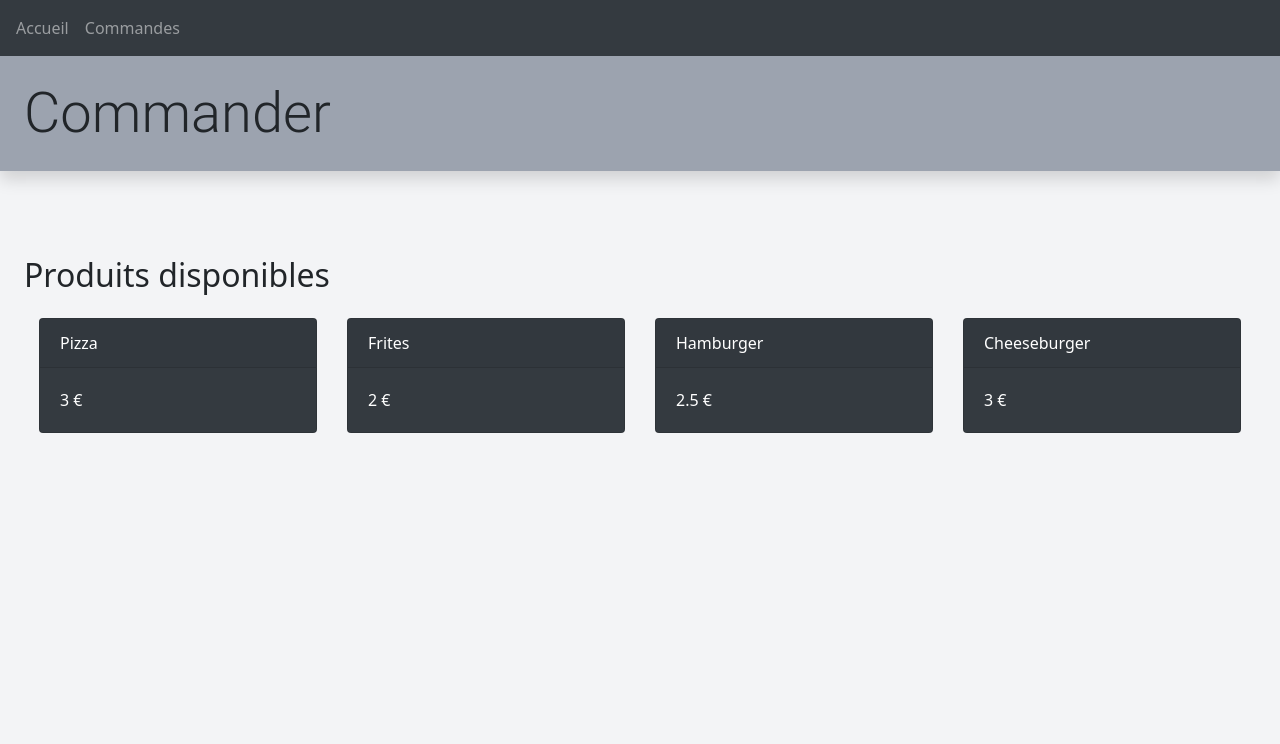
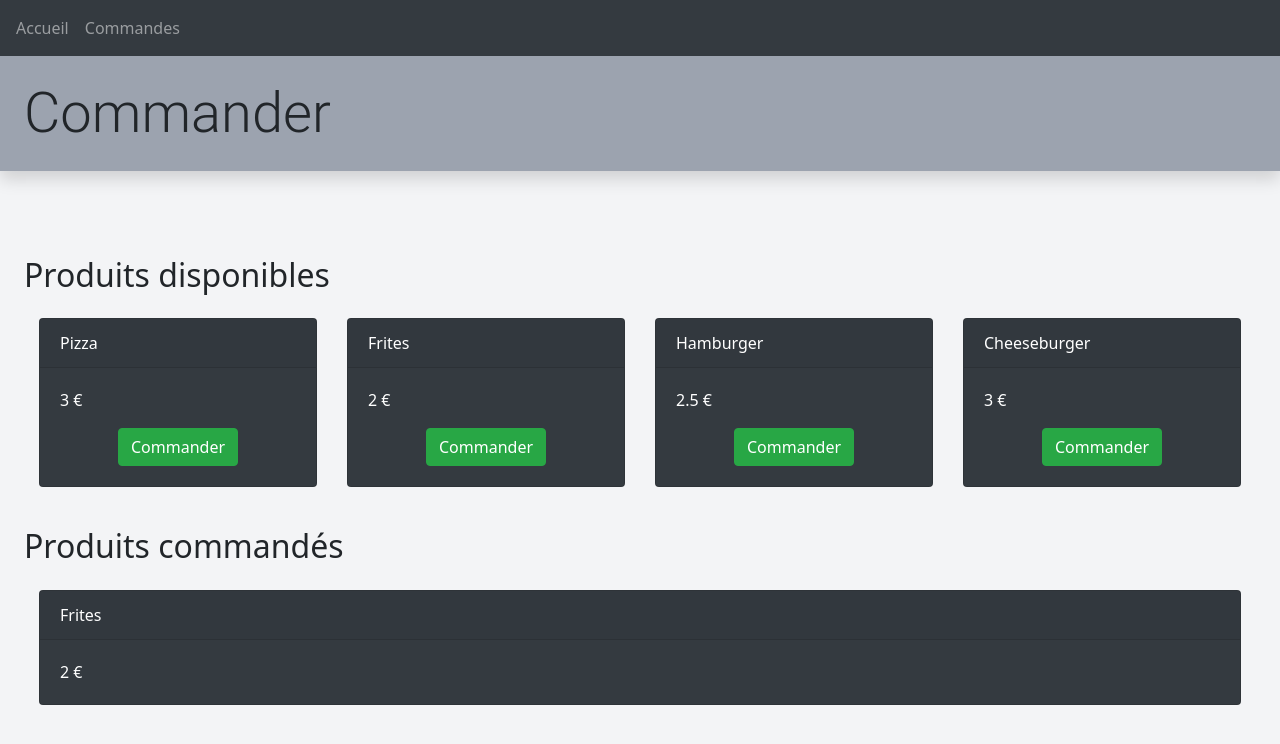
Before and after one commit to NaoDevWeb31/Interface_Commande_NuxtJS, a Nuxt app: page /commandes in a window 1280 px wide. Shown: the top 744 px of the page. Built offline with nearby package versions, Linux system fonts and the light colour scheme.

Commit message:
[MAJ] TUTO Nuxt JS - Gestion d'évènements

```diff
--- a/components/Produit.vue
+++ b/components/Produit.vue
@@ -3,6 +3,13 @@
         <div class="card-header">{{ nom }}</div>
         <div class="card-body">
             <p class="card-text">{{ prix }} €</p>
+            <button
+                @click="$emit('commande', nom, prix)"
+                class="mt-3 block mx-auto btn btn-success"
+                v-if="role == 'commander'"
+            >
+                Commander
+            </button>
         </div>
     </div>
 </template>
@@ -10,6 +17,6 @@
 <script>
 export default {
     name: "Produit",
-    props: ["nom", "prix"],
+    props: ["nom", "prix", "role"],
 };
 </script>
--- a/pages/commandes.vue
+++ b/pages/commandes.vue
@@ -8,6 +8,18 @@
                     v-for="produit in produits"
                     :key="produit.nom"
                     :nom="produit.nom"
+                    :prix="produit.prix"
+                    role="commander"
+                    @commande="ajouterProduit"
+                />
+            </div>
+            <h2 class="m-6 h2">Produits commandés</h2>
+            <div class="card-deck mx-6">
+                <Produit
+                    v-for="produit in commandes"
+                    :key="produit.nom"
+                    :nom="produit.nom"
+                    role="affichage"
                     :prix="produit.prix"
                 />
             </div>
@@ -34,7 +46,13 @@ export default {
                 { nom: "Hamburger", prix: 2.5 },
                 { nom: "Cheeseburger", prix: 3.0 },
             ],
+            commandes: [{ nom: "Frites", prix: 2.0 }],
         };
+    },
+    methods: {
+        ajouterProduit(nom, prix) {
+            this.commandes.push({ nom: nom, prix: prix });
+        },
     },
 };
 </script>
```
